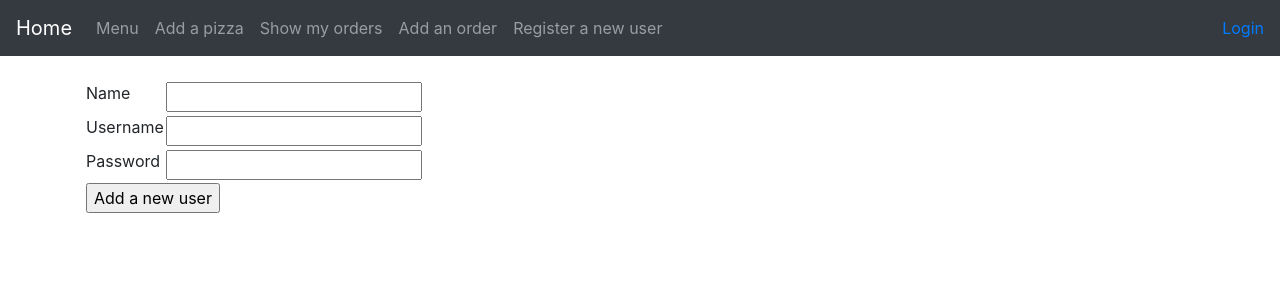
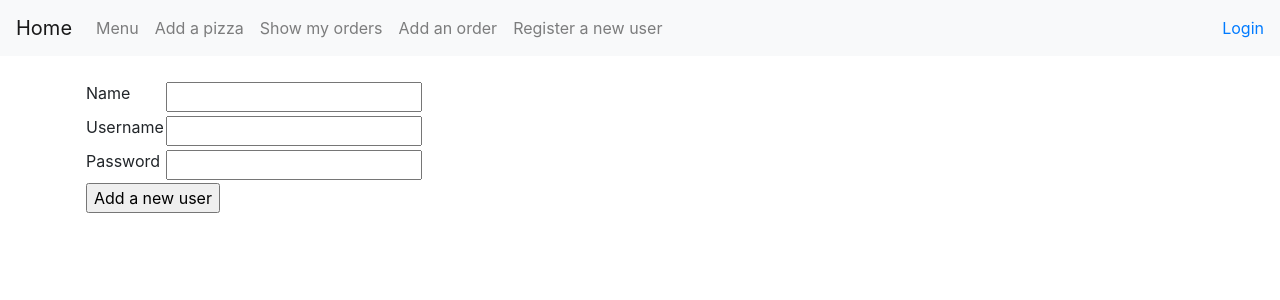
Before and after one commit to larenala/Pizzapalvelu, a Flask app: page /auth/new/ in a window 1280 px wide. Shown: the top 300 px of the page. Run offline with Flask 2, Linux system fonts and the light colour scheme; some libraries are stand-ins or nearby versions.

Commit message:
changed the navbar color

```diff
--- a/application/templates/layout.html
+++ b/application/templates/layout.html
@@ -8,7 +8,7 @@
 
     <body>
 
-      <nav class="navbar navbar-expand-md navbar-dark bg-dark mb-4">
+      <nav class="navbar navbar-expand-md navbar-light bg-light mb-4">
 	<a class="navbar-brand" href="{{ url_for('index') }}">Home</a>
 	<button class="navbar-toggler" type="button" data-toggle="collapse" data-target="#navbarCollapse" aria-controls="navbarCollapse" aria-expanded="false" aria-label="Toggle navigation">
           <span class="navbar-toggler-icon"></span>
```
